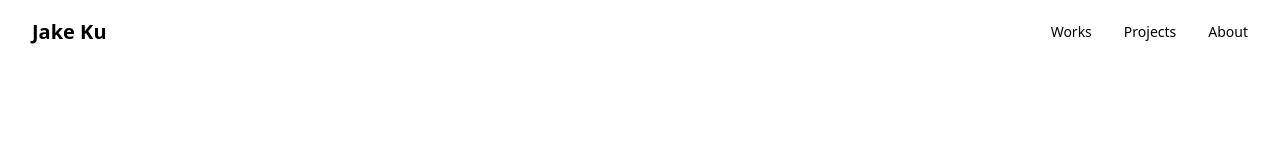
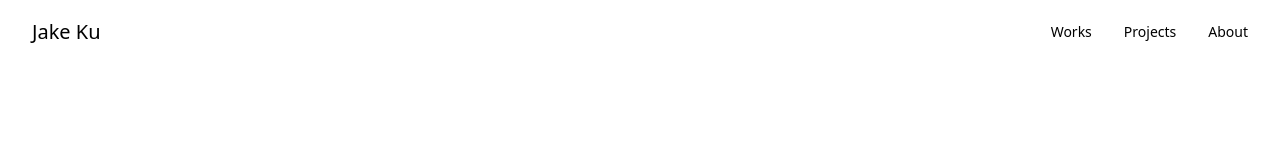
Before and after one commit to Jaku910/JakeKu, a Next.js app: page / in a window 1280 px wide. Shown: the top 160 px of the page. Built offline with nearby package versions, Linux system fonts and the light colour scheme.

Commit message:
Make navigation more minimal and seamless

```diff
--- a/src/components/Navigation.tsx
+++ b/src/components/Navigation.tsx
@@ -2,7 +2,6 @@
 
 import { useState, useEffect } from 'react'
 import { motion } from 'framer-motion'
-import Link from 'next/link'
 
 export default function Navigation() {
   const [isScrolled, setIsScrolled] = useState(false)
@@ -22,7 +21,7 @@ export default function Navigation() {
   const scrollToSection = (sectionId: string) => {
     const element = document.getElementById(sectionId)
     if (element) {
-      const offset = 80 // Adjust this value based on your header height
+      const offset = 80
       const elementPosition = element.getBoundingClientRect().top
       const offsetPosition = elementPosition + window.pageYOffset - offset
       window.scrollTo({
@@ -37,34 +36,32 @@ export default function Navigation() {
       initial={{ y: -100 }}
       animate={{ y: 0 }}
       transition={{ duration: 0.5 }}
-      className={`fixed top-0 left-0 right-0 z-50 transition-all duration-300 ${
-        isScrolled ? 'bg-white shadow-md' : 'bg-transparent'
-      }`}
+      className="fixed top-0 left-0 right-0 z-50"
     >
       <div className="max-w-7xl mx-auto px-4 sm:px-6 lg:px-8">
         <div className="flex items-center justify-between h-16">
           <button
             onClick={scrollToTop}
-            className="text-xl font-bold hover:text-gray-600 transition-colors"
+            className="text-xl font-light hover:opacity-50 transition-opacity"
           >
             Jake Ku
           </button>
           <div className="flex space-x-8">
             <button
               onClick={() => scrollToSection('resume')}
-              className="text-sm hover:text-gray-600 transition-colors"
+              className="text-sm hover:opacity-50 transition-opacity"
             >
               Works
             </button>
             <button
               onClick={() => scrollToSection('projects')}
-              className="text-sm hover:text-gray-600 transition-colors"
+              className="text-sm hover:opacity-50 transition-opacity"
             >
               Projects
             </button>
             <button
               onClick={() => scrollToSection('about')}
-              className="text-sm hover:text-gray-600 transition-colors"
+              className="text-sm hover:opacity-50 transition-opacity"
             >
               About
             </button>
```
